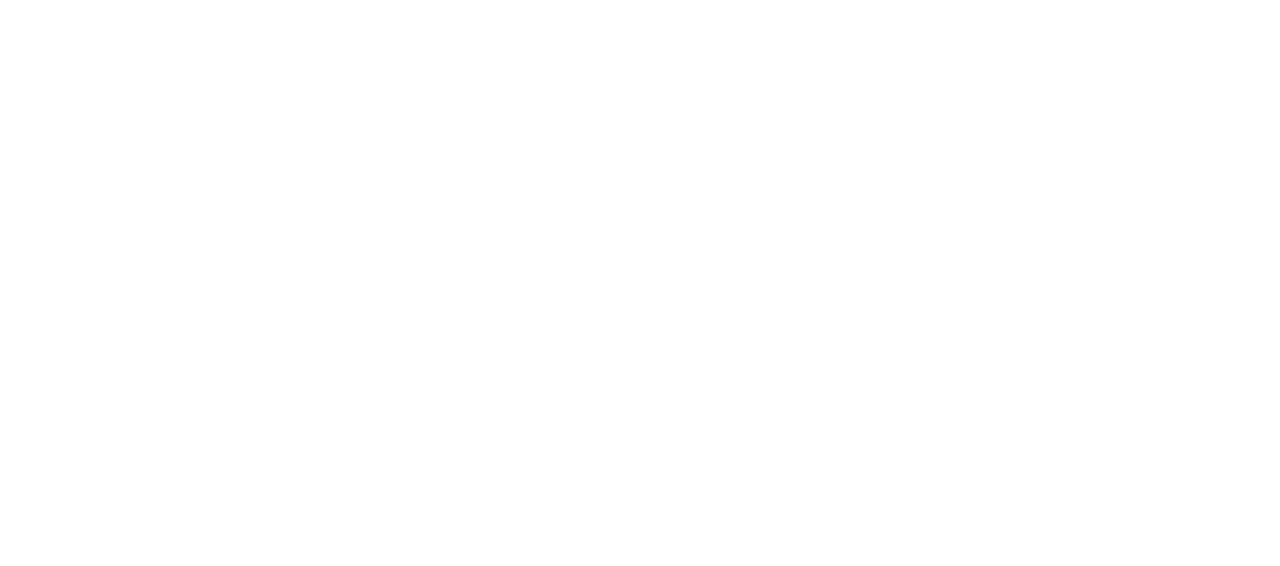
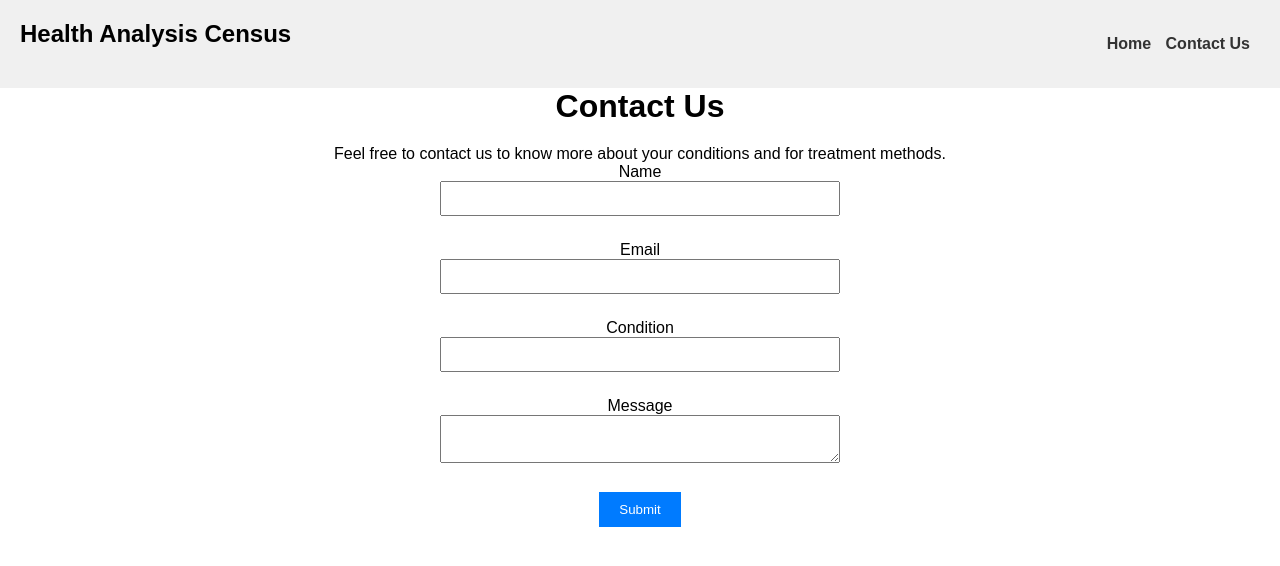
Before and after one commit to Janit07/health_census, a plain HTML site: page health_contact.html in a window 1280 px wide. Drawn offline with Linux system fonts and the light colour scheme.

Commit message:
Health Contact Updated

```diff
--- a/health_contact.html
+++ b/health_contact.html
@@ -0,0 +1,69 @@
+<!DOCTYPE html>
+<html>
+		<head>
+
+			<title>Contact Us</title>
+			<link rel="stylesheet" href="./health_analysis.css">
+			<style>
+			body{
+				text-align:center;
+			}
+			#contactForm{
+				max-width: 400px;
+				margin: 0 auto;
+			}
+			#contactForm input,
+			#contactForm textarea{
+				width: 100%;
+				margin-bottom: 15px;
+				padding: 8px;
+			}
+			#contactForm button{
+				padding: 10px 20px;
+				background-color: #007bff;
+				color: white;
+				border: none;
+				cursor: pointer;
+			}
+			#contactForm button:hover{
+				background-color: #0056b3;
+			}
+			</style>
+		</head>
+		<body>
+			<nav><h1>Health Analysis Census</h1>
+				<ul>
+					<li><a href="./index.html" id="home">Home</a></li>
+					<li><a href="./health_contact.html" id ="contact">Contact Us</a></li>
+				</ul>
+			</nav>
+			<h1>Contact Us</h1>
+			<p>Feel free to contact us to know more about your conditions and for treatment methods.</p>
+
+			<form id="contactForm">
+					<div>
+						<label for ="name">Name</label>
+						<input type="text" id="name" name="name" required>
+					</div>
+					<div>
+						<label for="email">Email</label>
+						<input type="email" id="email" name="email" required>
+					</div>
+					<div>
+						<label for="condition">Condition</label>
+						<input type="text" id="condition" name="condition" required>
+					</div>
+					<div>
+						<label for="message">Message</label>
+						<textarea id="message" name="message" row="5" required></textarea>
+					</div>
+					<button type="submit" onclick="thankyou()">Submit</button>
+			</form>
+			<script>
+				function thankyou(){
+					alert('Thank you for contacting us!');
+				}
+			</script>
+		</body>
+
+</html>
```
Also changed, not shown: index.html (+2 -2 lines).
